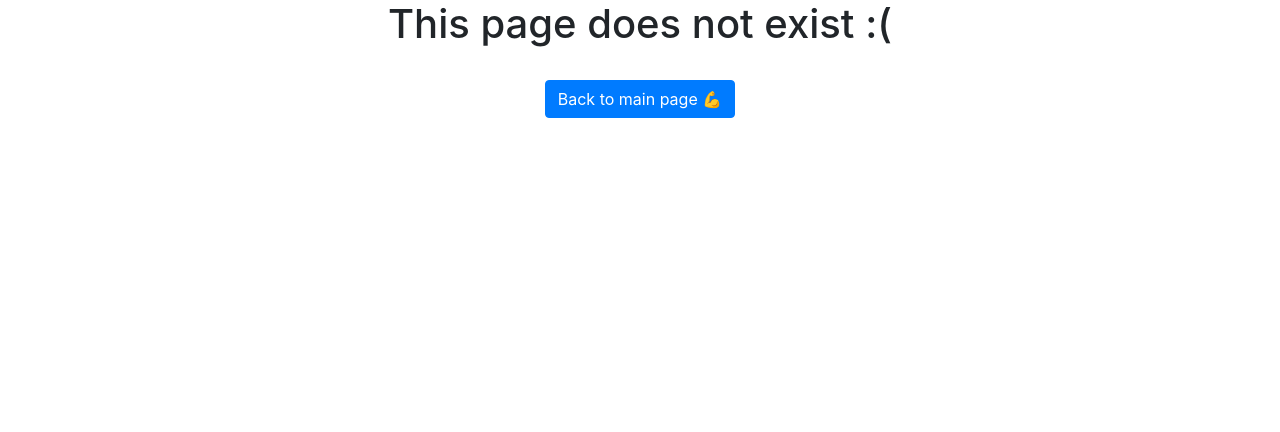
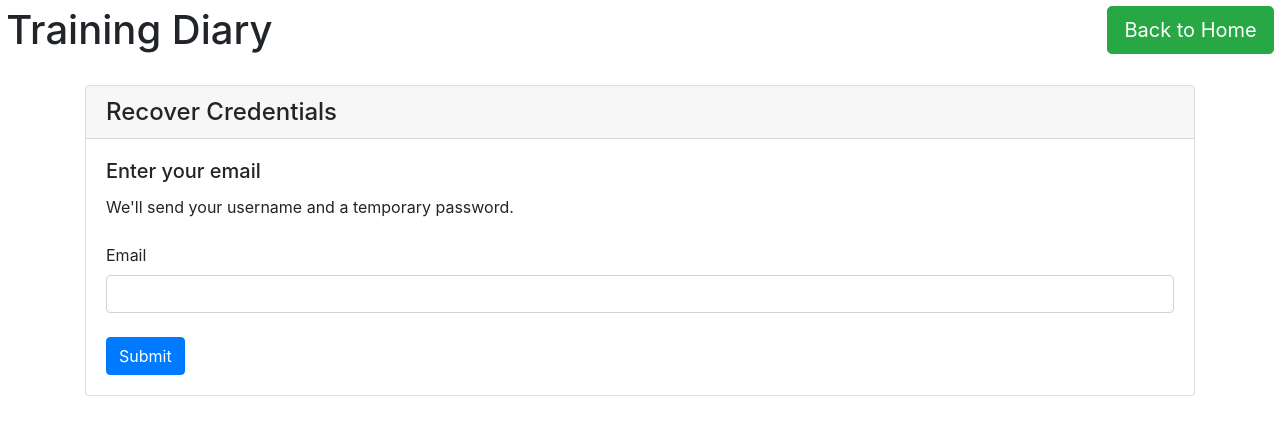
Before and after one commit to dcfernandez1023/training-diary, a React (Create React App) app in the folder training-diary-frontend/: page /reset in a window 1280 px wide. Shown: the top 432 px of the page. Built offline with nearby package versions, Linux system fonts and the light colour scheme; no server answers.

Commit message:
working on forgot credentials page

```diff
--- a/training-diary-frontend/src/App.js
+++ b/training-diary-frontend/src/App.js
@@ -7,6 +7,7 @@ import Loader from 'react-loader-spinner';
 import Login from './login-components/Login.js';
 import TrainingDiary from './td-components/TrainingDiary.js';
 import Profile from './pages/Profile.js';
+import ForgotCredentials from './pages/ForgotCredentials.js';
 import { BrowserRouter as Router, Route, Switch } from 'react-router-dom';
 
 class App extends Component {
@@ -235,9 +236,6 @@ class App extends Component {
 	render() {
 		if(this.state.waitingForPage) {
 			return (
-				<Router>
-					<Switch>
-						<Route exact path = "/">
 				<div style = {{textAlign: "center", marginTop: "5%"}}>
 					<Loader type="TailSpin"
 						color="#00BFFF"
@@ -245,16 +243,6 @@ class App extends Component {
 						width={80}
 					/>
 				</div>
-						</Route>
-						<Route>
-							<div style = {{textAlign: "center"}}>
-								<h1> This page does not exist :( </h1>
-								<br/>
-								<Button href = "/"> Back to main page 💪 </Button>
-							</div>
-						</Route>
-					</Switch>
-				</Router>
 			)
 		}
 		else if(this.state.isLoggedIn) {
@@ -308,6 +296,9 @@ class App extends Component {
 								/>
 							</div>
 						</Route>
+						<Route exact path = "/reset">
+							<ForgotCredentials />
+						</Route>
 						<Route>
 							<div style = {{textAlign: "center"}}>
 								<h1> This page does not exist :( </h1>
--- a/training-diary-frontend/src/login-components/Login.js
+++ b/training-diary-frontend/src/login-components/Login.js
@@ -17,6 +17,7 @@ import 'react-datepicker/dist/react-datepicker-cssmodules.css';
 import "react-datepicker/dist/react-datepicker.css";
 import subDays from "date-fns/subDays";
 import subYears from "date-fns/subYears";
+import { BrowserRouter as Router, Link } from 'react-router-dom';
 
 class Login extends Component {
 
@@ -141,6 +142,7 @@ class Login extends Component {
 							required
 							type = "input"
 							value = {this.state.birthday}
+							autoComplete = "off"
 							/>
 		return (
 			<Jumbotron>
@@ -198,6 +200,7 @@ class Login extends Component {
 																	name = "loginUsername"
 																	value = {this.state.loginUsername}
 																	onChange = {(e) => {this.onChangeLogin(e)}}
+																	autoComplete = "off"
 																/>
 															</Col>
 														</Row>
@@ -235,6 +238,12 @@ class Login extends Component {
 																}
 															</Col>
 														</Row>
+														<br/>
+														<Row>
+															<Col>
+																<Link to = "/reset"> Forgot Password? </Link>
+															</Col>
+														</Row>
 													</Form>
 												</Col>
 											</Row>
@@ -259,6 +268,7 @@ class Login extends Component {
 																		name = "registerUsername"
 																		value = {this.state.registerUsername}
 																		onChange = {(e) => {this.onChangeLogin(e)}}
+																		autoComplete = "off"
 																	/>
 																</Col>
 																<Col sm = {6}>
@@ -284,6 +294,7 @@ class Login extends Component {
 																		name = "email"
 																		value = {this.state.email}
 																		onChange = {(e) => {this.onChangeLogin(e)}}
+																		autoComplete = "off"
 																	/>
 																</Col>
 																<Col sm = {6}>
--- /dev/null
+++ b/training-diary-frontend/src/pages/ForgotCredentials.js
@@ -0,0 +1,95 @@
+import React, { Component } from 'react';
+import Container from 'react-bootstrap/Container';
+import Row from 'react-bootstrap/Row';
+import Col from 'react-bootstrap/Col';
+import Button from 'react-bootstrap/Button';
+import Card from 'react-bootstrap/Card';
+import ListGroup from 'react-bootstrap/ListGroup';
+import Tabs from 'react-bootstrap/Tabs';
+import TabContent from 'react-bootstrap/TabContent';
+import Tab from 'react-bootstrap/Tab';
+import Nav from 'react-bootstrap/Nav';
+import Form from 'react-bootstrap/Form';
+
+
+class ForgotCredentials extends Component {
+
+	state = {
+		validated: false,
+		email: ""
+	}
+
+	handleEmailSubmit = (e) => {
+		const form = e.currentTarget;
+		if(form.checkValidity() === false) {
+			e.preventDefault();
+			e.stopPropagation();
+		}
+		this.setState({validated: true});
+		e.preventDefault();
+	}
+
+	onChangeField = (e) => {
+		var name = [e.target.name][0];
+		var value = e.target.value;
+		this.setState({[name]: value});
+	}
+
+
+	render() {
+		return (
+			<div>
+				<Row>
+					<Col>
+						<h1 style = {{margin: "1%"}}> Training Diary </h1>
+					</Col>
+					<Col style = {{textAlign: "right"}}>
+						<Button size = "lg" variant = "success" href = "/" style = {{margin: "1%"}}> Back to Home </Button>
+					</Col>
+				</Row>
+				<Container>
+					<br/>
+					<Row>
+						<Col>
+							<Card>
+								<Card.Header as = "h4"> Recover Credentials </Card.Header>
+								<Card.Body>
+									<Card.Title>
+										Enter your email
+									</Card.Title>
+									<Card.Text>
+										<Row>
+											<Col>
+												We'll send your username and a temporary password.
+											</Col>
+										</Row>
+										<br/>
+										<Row>
+											<Col>
+												<Form noValidate validated = {this.state.validated} onSubmit = {this.handleEmailSubmit}>
+													<Form.Label> Email </Form.Label>
+													<Form.Control
+														required
+														type = "input"
+														name = "email"
+														value = {this.state.email}
+														onChange = {(e) => {this.onChangeField(e)}}
+														autoComplete = "off"
+													/>
+													<br/>
+													<Button type = "submit"> Submit </Button>
+												</Form>
+											</Col>
+										</Row>
+									</Card.Text>
+								</Card.Body>
+							</Card>
+						</Col>
+					</Row>
+				</Container>
+			</div>
+		);
+	}
+}
+
+export default ForgotCredentials;
--- a/training-diary-frontend/src/pages/Profile.js
+++ b/training-diary-frontend/src/pages/Profile.js
@@ -1,5 +1,4 @@
 import React, { Component } from 'react';
-import axios from 'axios';
 import Container from 'react-bootstrap/Container';
 import Row from 'react-bootstrap/Row';
 import Col from 'react-bootstrap/Col';
@@ -9,7 +8,6 @@ import ListGroup from 'react-bootstrap/ListGroup';
 import Tabs from 'react-bootstrap/Tabs';
 import TabContent from 'react-bootstrap/TabContent';
 import Tab from 'react-bootstrap/Tab';
-import Nav from 'react-bootstrap/Nav';
 import Form from 'react-bootstrap/Form';
 import DatePicker from "react-datepicker";
 import 'react-datepicker/dist/react-datepicker-cssmodules.css';
@@ -118,6 +116,7 @@ class Profile extends Component {
 							required
 							type = "input"
 							value = {this.state.birthday}
+							autoComplete = "off"
 							/>
 		return (
 			<div>
@@ -125,8 +124,10 @@ class Profile extends Component {
 					<Col>
 						<h1 style = {{margin: "1%"}}> Training Diary </h1>
 					</Col>
+					<Col style = {{textAlign: "right"}}>
+						<Button size = "lg" variant = "success" href = "/" style = {{margin: "1%"}}> Back to Home </Button>
+					</Col>
 				</Row>
-				<br/>
 				<Container>
 					<Row>
 						<h3 style = {{margin: "1%"}}> Profile </h3>
@@ -146,6 +147,7 @@ class Profile extends Component {
 											name = "username"
 											value = {this.state.username}
 											onChange = {(e) => {this.onChangeAccountInfo(e)}}
+											autoComplete = "off"
 										/>
 									</Col>
 								</Row>
@@ -159,6 +161,7 @@ class Profile extends Component {
 											name = "email"
 											value = {this.state.email}
 											onChange = {(e) => {this.onChangeAccountInfo(e)}}
+											autoComplete = "off"
 										/>
 									</Col>
 								</Row>
@@ -293,9 +296,6 @@ class Profile extends Component {
 						</Tab>
 					</Tabs>
 				</Container>
-				<div style = {{textAlign: "center"}}>
-					<Button size = "lg" variant = "success" href = "/" style = {{margin: "1%"}}> Back to Home </Button>
-				</div>
 			</div>
 		)
 	}
```
Also changed, not shown: training-diary-frontend/src/pages/ForgotUsername.js (added, +12 -0 lines). Lines whose indentation alone changed are shown as unchanged.
